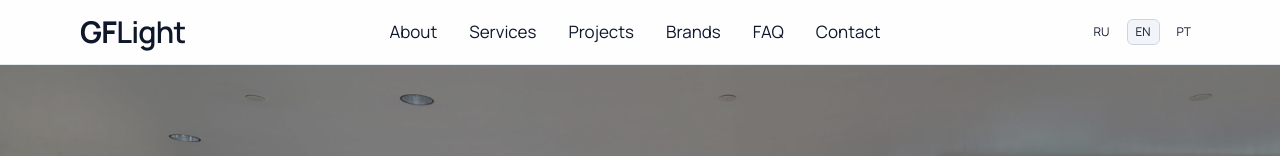
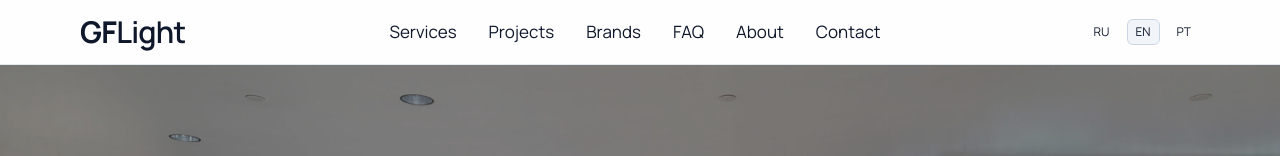
Before and after one commit to ilyaivanov239-rgb/GFLight, a Next.js app: page /en in a window 1280 px wide. Shown: the top 156 px of the page. Built offline with nearby package versions, Linux system fonts and the light colour scheme.

Commit message:
Update layout.tsx

```diff
--- a/app/[lang]/layout.tsx
+++ b/app/[lang]/layout.tsx
@@ -66,13 +66,13 @@ export default function RootLayout({
 
 
             <nav className="hidden md:flex items-center gap-8 text-[17px]">
-              <a href="#about-section" className="hover:opacity-80 transition">{l.about}</a>
-              <a href="#services" className="hover:opacity-80 transition">{l.services}</a>
-              <a href="#projects" className="hover:opacity-80 transition">{l.projects}</a>
-              <a href="#brands" className="hover:opacity-80 transition">{l.brands}</a>
-              <a href="#faq" className="hover:opacity-80 transition">{l.faq}</a>
-              <a href="#contact" className="hover:opacity-80 transition">{l.contact}</a>
-            </nav>
+  <a href="#services" className="hover:opacity-80 transition">{l.services}</a>
+  <a href="#projects" className="hover:opacity-80 transition">{l.projects}</a>
+  <a href="#brands"   className="hover:opacity-80 transition">{l.brands}</a>
+  <a href="#faq"      className="hover:opacity-80 transition">{l.faq}</a>
+  <a href="#about"    className="hover:opacity-80 transition">{l.about}</a>   {/* ← перенесли сюда */}
+  <a href="#contact"  className="hover:opacity-80 transition">{l.contact}</a>
+</nav>
 
             {/* Language switcher */}
             <div className="flex items-center gap-2">
```
